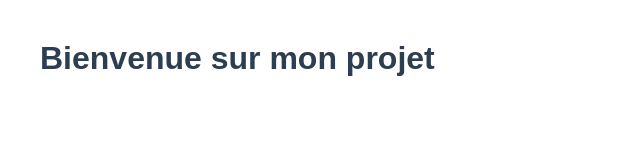
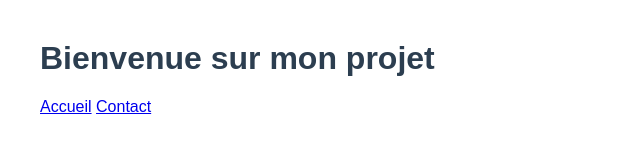
Before and after one commit to Andrewonthetop/B1-GIt-, a plain HTML site: page index.html in a window 1280 px wide. Shown: the whole page, without its empty margins (0-640 px from the left). Drawn offline with Linux system fonts and the light colour scheme.

Commit message:
Ajout du menu de navigation

```diff
--- a/index.html
+++ b/index.html
@@ -7,5 +7,9 @@
 </head>
 <body>
   <h1>Bienvenue sur mon projet</h1>
+  <nav>
+    <a href="index.html">Accueil</a>
+    <a href="contact.html">Contact</a>
+  </nav>
 </body>
 </html>
```
